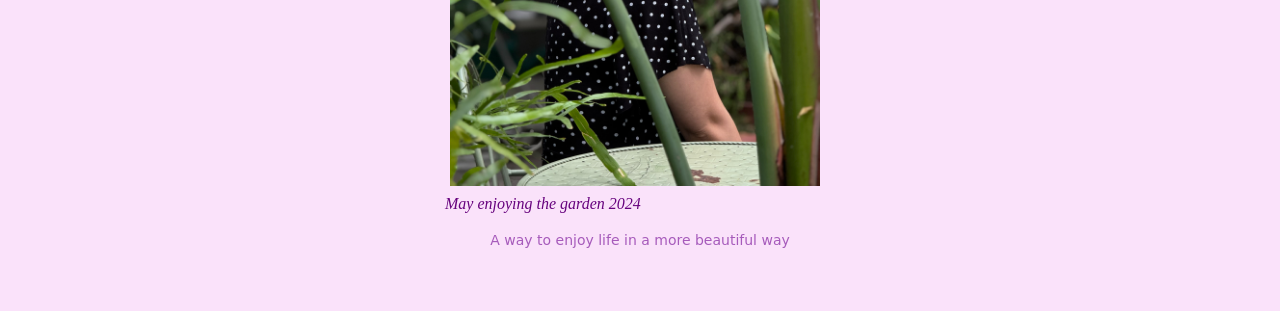
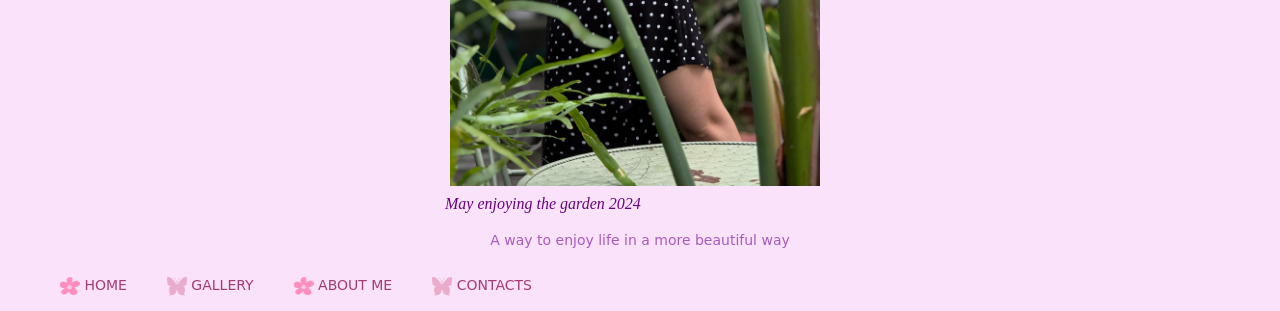
Before and after one commit to lolakittylee/Lola-Portfolio, a plain HTML site: page index.html in a window 1280 px wide. Shown: the part 1846-2157 px from the top of the page. Before the commit the page ends 2108 px from the top, so only its background shows below. Drawn offline with Linux system fonts and the light colour scheme; a web font is replaced by a local one.

Commit message:
Update index.html

```diff
--- a/index.html
+++ b/index.html
@@ -101,8 +101,18 @@
 
   <footer>
     <p> <span>A way to enjoy life in a more beautiful way</span> </p>
+      <nav id="bottomnav">
+    <ul>
+      <li><a href="index.html"><img class="nappi1" src="PICS/Subject_kuke2.PNG" alt="home button"> HOME </a></li>
+      <li><a href="gallery.html"><img class="nappi2" src="PICS/Subject_butterfly.PNG" alt="gallery button"> GALLERY </a></li>
+      <li><a href="aboutMe.html"><img class="nappi1" src="PICS/Subject_kuke2.PNG" alt="about me button"> ABOUT ME</a></li>
+      <li><a href="contacts.html"><img class="nappi2" src="PICS/Subject_butterfly.PNG" alt="contacts button"> CONTACTS</a></li>
+
+    </ul>
+    </nav>
   </footer>
 
 </body>
 
+
 </html>
```
